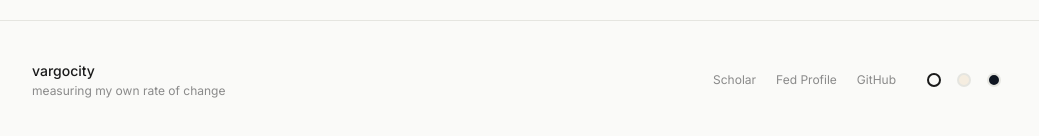
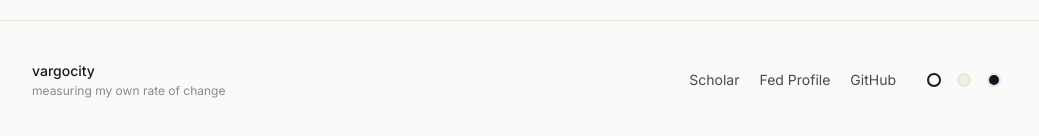
Before and after one commit to vargovargo/vargocity-site, a React (Vite) app: page / in a window 1280 px wide. Shown: the part 1480-1616 px from the top of the page, without its empty margins (120-1159 px from the left). Built offline with nearby package versions, Linux system fonts and the light colour scheme.

Commit message:
style(design): FINDING-004 — footer links text-sm + text-body for WCAG AA contrast
12px text at --c-text-muted (#8A8A8A) on --c-bg (#FAFAF8) = ~3.3:1 contrast,
below the 4.5:1 WCAG AA minimum for small text. Changed to text-sm (14px) with
--c-text-body (#4A4A4A) = ~7.1:1 contrast, which passes.

```diff
--- a/src/components/layout/Footer.jsx
+++ b/src/components/layout/Footer.jsx
@@ -11,20 +11,20 @@ export default function Footer({ theme, themes, onThemeChange }) {
           <div className="flex gap-5">
             <a href="https://scholar.google.com/citations?user=18KgmXAAAAAJ"
               target="_blank" rel="noopener noreferrer"
-              className="text-xs transition-colors theme-hover"
-              style={{ color: 'var(--c-text-muted)' }}>
+              className="text-sm transition-colors theme-hover"
+              style={{ color: 'var(--c-text-body)' }}>
               Scholar
             </a>
             <a href="https://www.frbsf.org/our-people/experts/jason-vargo/"
               target="_blank" rel="noopener noreferrer"
-              className="text-xs transition-colors theme-hover"
-              style={{ color: 'var(--c-text-muted)' }}>
+              className="text-sm transition-colors theme-hover"
+              style={{ color: 'var(--c-text-body)' }}>
               Fed Profile
             </a>
             <a href="https://github.com/vargovargo"
               target="_blank" rel="noopener noreferrer"
-              className="text-xs transition-colors theme-hover"
-              style={{ color: 'var(--c-text-muted)' }}>
+              className="text-sm transition-colors theme-hover"
+              style={{ color: 'var(--c-text-body)' }}>
               GitHub
             </a>
           </div>
```
